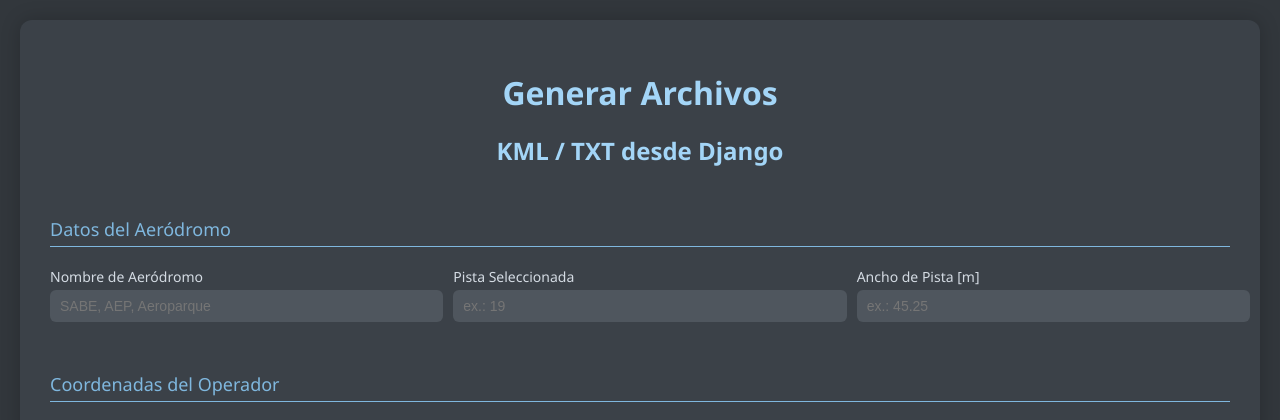
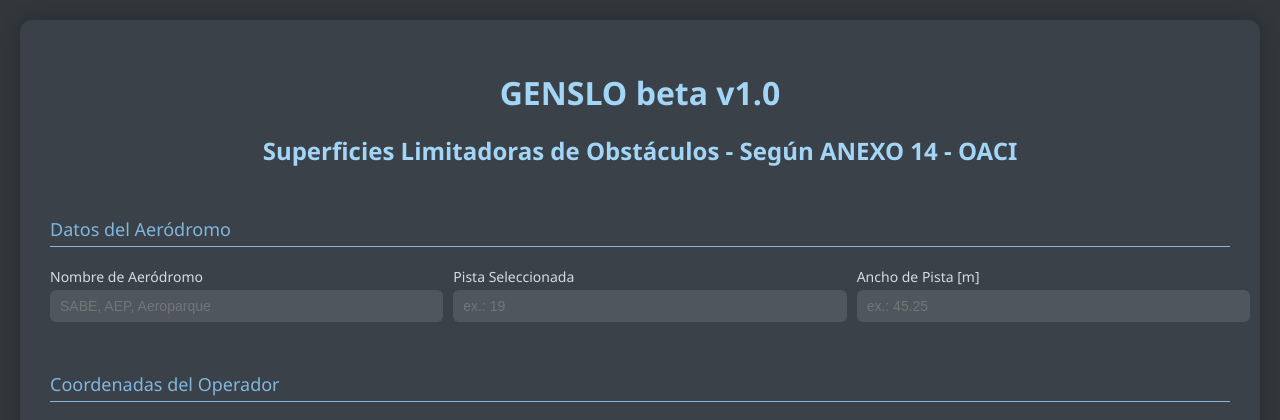
Before and after one commit to gtaingsoftware/genslo, a Django app: page / in a window 1280 px wide. Shown: the top 420 px of the page. Run offline with Django 5.2, Linux system fonts and the light colour scheme.

Commit message:
Update index.html

```diff
--- a/app/templates/index.html
+++ b/app/templates/index.html
@@ -3,7 +3,7 @@
 <head>
   <meta charset="UTF-8" />
   <meta name="viewport" content="width=device-width, initial-scale=1.0"/>
-  <title>Generar KML / TXT - Django</title>
+  <title>GENSLO Web - Superficies OACI</title>
   <style>
     body {
       font-family: 'Segoe UI', Tahoma, Geneva, Verdana, sans-serif;
@@ -106,8 +106,8 @@
 <body>
   <form method="post" action="/api/ejecutar/">
     {% csrf_token %}
-    <h1>Generar Archivos</h1>
-    <h2>KML / TXT desde Django</h2>
+    <h1>GENSLO beta v1.0</h1>
+    <h2>Superficies Limitadoras de Obstáculos - Según ANEXO 14 - OACI</h2>
 
     <div class="form-grid">
       <div class="separator">Datos del Aeródromo</div>
```
